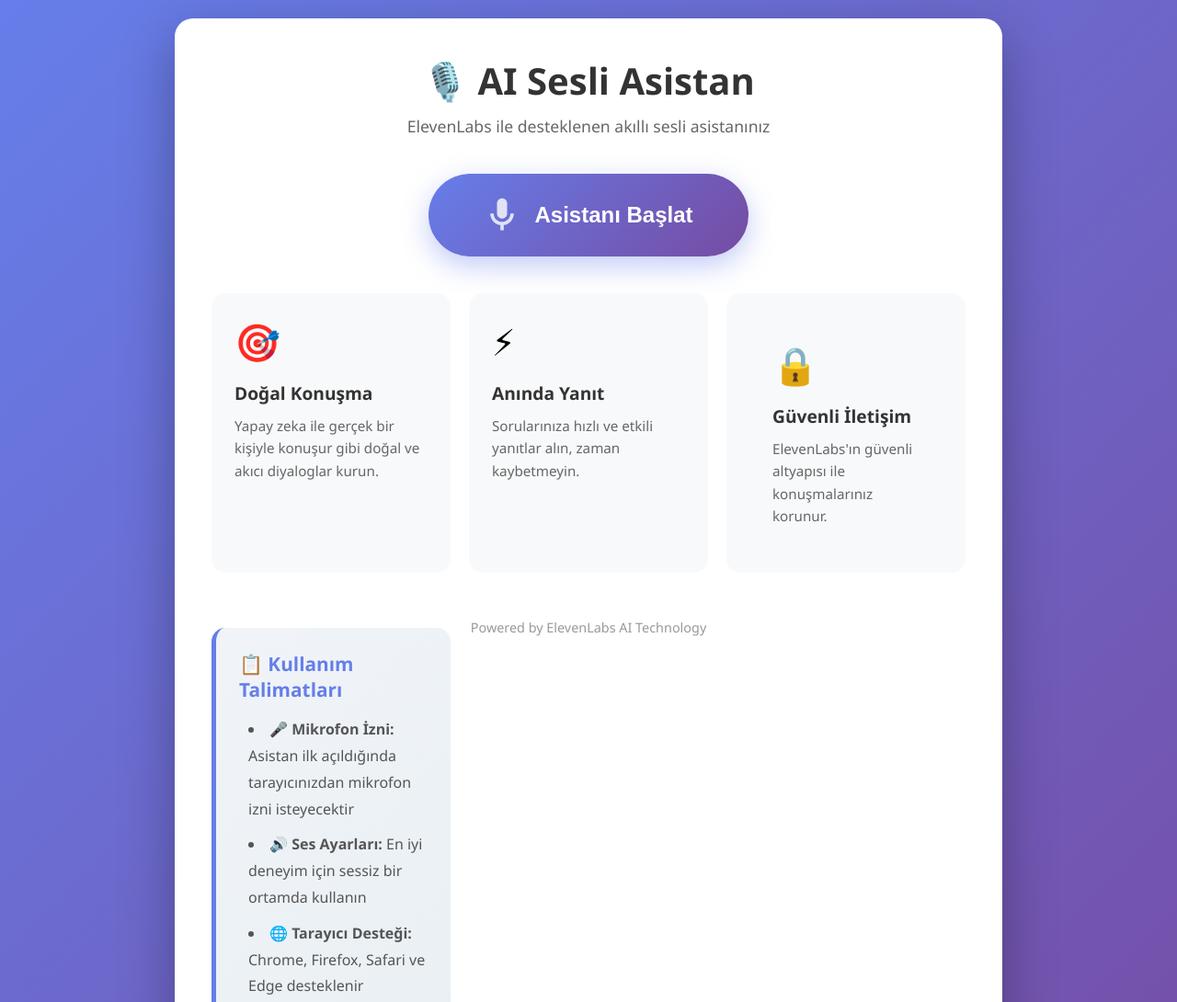
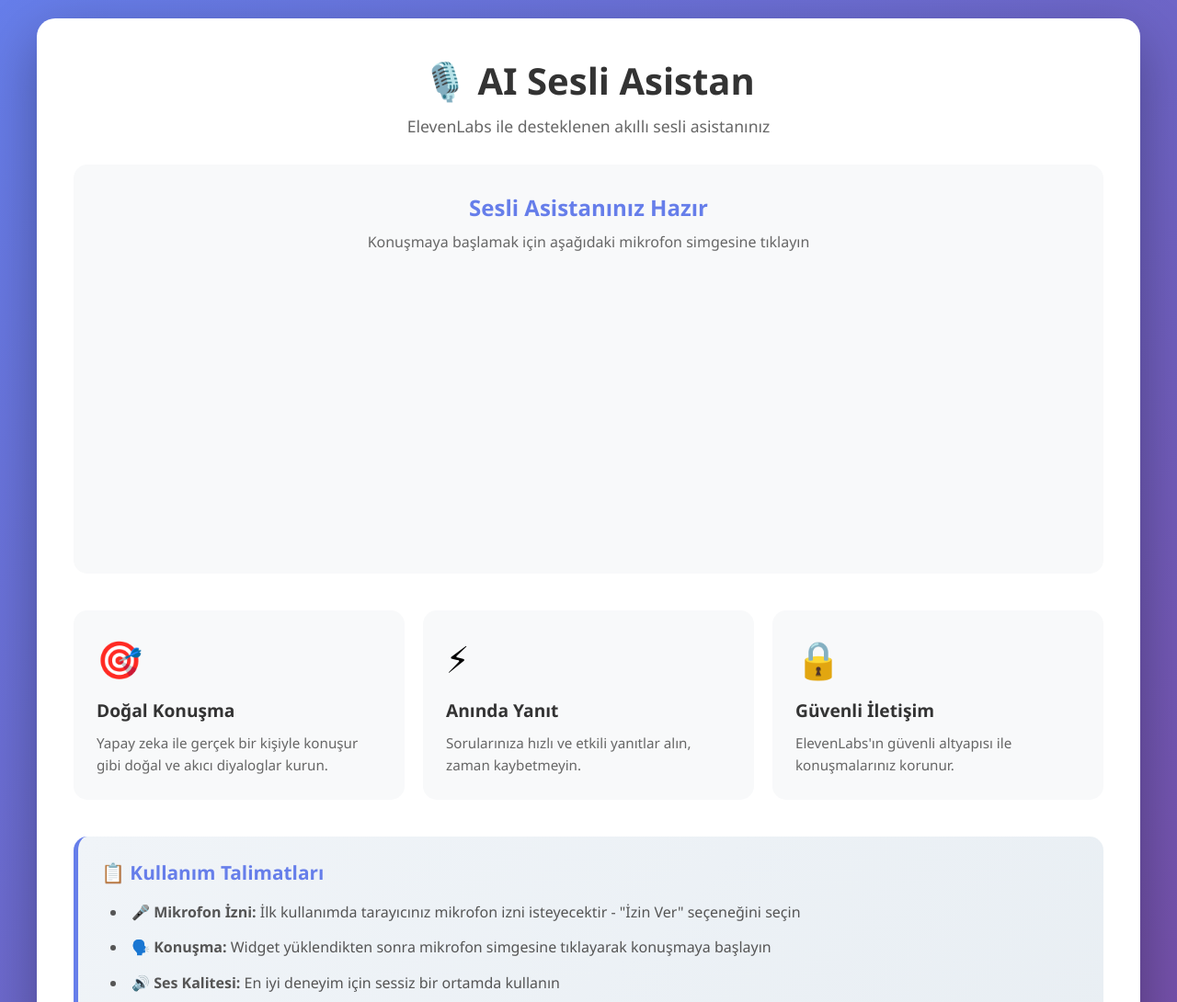
Before and after one commit to tdemirel85/VoiceAgentAta, a plain HTML site: page index.html in a window 1280 px wide. Shown: the top 1090 px of the page at 92% size. Drawn offline with Linux system fonts and the light colour scheme; a script that the page names is missing.

Commit message:
Refactor index.html for layout and styling updates

```diff
--- a/index.html
+++ b/index.html
@@ -4,6 +4,7 @@
     <meta charset="UTF-8">
     <meta name="viewport" content="width=device-width, initial-scale=1.0">
     <title>AI Sesli Asistan</title>
+
     <style>
         * {
             margin: 0;
@@ -27,7 +28,7 @@
             border-radius: 20px;
             box-shadow: 0 20px 60px rgba(0, 0, 0, 0.3);
             padding: 40px;
-            max-width: 900px;
+            max-width: 1200px;
             width: 100%;
             text-align: center;
         }
@@ -40,54 +41,46 @@
 
         .subtitle {
             color: #666;
-            margin-bottom: 40px;
+            margin-bottom: 30px;
             font-size: 1.1em;
         }
 
-        .main-button-container {
-            margin: 40px 0;
+        .assistant-container {
+            background: #f8f9fa;
+            border-radius: 15px;
+            padding: 30px;
+            margin: 30px 0;
+            min-height: 400px;
+            display: flex;
+            flex-direction: column;
+            align-items: center;
+            justify-content: center;
+            position: relative;
         }
 
-        .launch-button {
-            background: linear-gradient(135deg, #667eea 0%, #764ba2 100%);
-            color: white;
-            border: none;
-            padding: 25px 60px;
-            font-size: 1.5em;
-            border-radius: 50px;
-            cursor: pointer;
-            box-shadow: 0 10px 30px rgba(102, 126, 234, 0.4);
-            transition: all 0.3s ease;
-            display: inline-flex;
-            align-items: center;
-            gap: 15px;
-            font-weight: 600;
+        .assistant-info {
+            text-align: center;
+            margin-bottom: 20px;
         }
 
-        .launch-button:hover {
-            transform: translateY(-5px);
-            box-shadow: 0 15px 40px rgba(102, 126, 234, 0.6);
+        .assistant-info h2 {
+            color: #667eea;
+            font-size: 1.5em;
+            margin-bottom: 10px;
         }
 
-        .launch-button:active {
-            transform: translateY(-2px);
+        .assistant-info p {
+            color: #666;
+            font-size: 1em;
         }
 
-        .microphone-icon {
-            width: 40px;
-            height: 40px;
-            animation: pulse 2s infinite;
-        }
-
-        @keyframes pulse {
-            0%, 100% {
-                transform: scale(1);
-                opacity: 1;
-            }
-            50% {
-                transform: scale(1.1);
-                opacity: 0.8;
-            }
+        /* Widget container styling */
+        .widget-wrapper {
+            width: 100%;
+            display: flex;
+            justify-content: center;
+            align-items: center;
+            min-height: 300px;
         }
 
         .features-grid {
@@ -102,12 +95,12 @@
             padding: 25px;
             border-radius: 15px;
             text-align: left;
-            transition: transform 0.3s ease;
+            transition: transform 0.3s ease, box-shadow 0.3s ease;
         }
 
         .feature-card:hover {
             transform: translateY(-5px);
-            box-shadow: 0 5px 15px rgba(0, 0, 0, 0.1);
+            box-shadow: 0 5px 20px rgba(0, 0, 0, 0.1);
         }
 
         .feature-icon {
@@ -154,32 +147,6 @@
             padding-left: 10px;
         }
 
-        .status-message {
-            margin-top: 20px;
-            padding: 15px;
-            background: #d4edda;
-            color: #155724;
-            border-radius: 10px;
-            border: 1px solid #c3e6cb;
-            display: none;
-        }
-
-        .status-message.show {
-            display: block;
-            animation: slideIn 0.3s ease;
-        }
-
-        @keyframes slideIn {
-            from {
-                opacity: 0;
-                transform: translateY(-10px);
-            }
-            to {
-                opacity: 1;
-                transform: translateY(0);
-            }
-        }
-
         @media (max-width: 768px) {
             .container {
                 padding: 20px;
@@ -189,20 +156,38 @@
                 font-size: 1.8em;
             }
 
-            .launch-button {
-                padding: 20px 40px;
-                font-size: 1.2em;
+            .features-grid {
+                grid-template-columns: 1fr;
             }
 
-            .features-grid {
-                grid-template-columns: 1fr;
+            .assistant-container {
+                padding: 20px;
             }
         }
 
         .footer {
             margin-top: 30px;
+            padding-top: 20px;
+            border-top: 1px solid #e0e0e0;
             color: #999;
             font-size: 0.9em;
+        }
+
+        /* Loading animation */
+        .loading-indicator {
+            display: inline-block;
+            width: 50px;
+            height: 50px;
+            border: 5px solid #f3f3f3;
+            border-top: 5px solid #667eea;
+            border-radius: 50%;
+            animation: spin 1s linear infinite;
+            margin: 20px 0;
+        }
+
+        @keyframes spin {
+            0% { transform: rotate(0deg); }
+            100% { transform: rotate(360deg); }
         }
     </style>
 </head>
@@ -211,18 +196,16 @@
         <h1>🎙️ AI Sesli Asistan</h1>
         <p class="subtitle">ElevenLabs ile desteklenen akıllı sesli asistanınız</p>
 
-        <div class="main-button-container">
-            <button class="launch-button" onclick="launchAssistant()">
-                <svg class="microphone-icon" viewBox="0 0 24 24" fill="currentColor">
-                    <path d="M12 14c1.66 0 3-1.34 3-3V5c0-1.66-1.34-3-3-3S9 3.34 9 5v6c0 1.66 1.34 3 3 3z"/>
-                    <path d="M17 11c0 2.76-2.24 5-5 5s-5-2.24-5-5H5c0 3.53 2.61 6.43 6 6.92V21h2v-3.08c3.39-.49 6-3.39 6-6.92h-2z"/>
-                </svg>
-                Asistanı Başlat
-            </button>
-        </div>
+        <div class="assistant-container">
+            <div class="assistant-info">
+                <h2>Sesli Asistanınız Hazır</h2>
+                <p>Konuşmaya başlamak için aşağıdaki mikrofon simgesine tıklayın</p>
+            </div>
 
-        <div class="status-message" id="statusMessage">
-            ✅ Asistan yeni sekmede açılıyor...
+            <div class="widget-wrapper">
+                <!-- ElevenLabs Conversational AI Widget -->
+                <elevenlabs-convai agent-id="agent_5401kcnp2mg0fqsr307ycev535t2"></elevenlabs-convai>
+            </div>
         </div>
 
         <div class="features-grid">
@@ -243,7 +226,6 @@
             </div>
 
             <div class="feature-card">
-                <div class="feature-card">
                 <div class="feature-icon">🔒</div>
                 <div class="feature-title">Güvenli İletişim</div>
                 <div class="feature-description">
@@ -255,11 +237,12 @@
         <div class="info-box">
             <h3>📋 Kullanım Talimatları</h3>
             <ul>
-                <li><strong>🎤 Mikrofon İzni:</strong> Asistan ilk açıldığında tarayıcınızdan mikrofon izni isteyecektir</li>
-                <li><strong>🔊 Ses Ayarları:</strong> En iyi deneyim için sessiz bir ortamda kullanın</li>
-                <li><strong>🌐 Tarayıcı Desteği:</strong> Chrome, Firefox, Safari ve Edge desteklenir</li>
+                <li><strong>🎤 Mikrofon İzni:</strong> İlk kullanımda tarayıcınız mikrofon izni isteyecektir - "İzin Ver" seçeneğini seçin</li>
+                <li><strong>🗣️ Konuşma:</strong> Widget yüklendikten sonra mikrofon simgesine tıklayarak konuşmaya başlayın</li>
+                <li><strong>🔊 Ses Kalitesi:</strong> En iyi deneyim için sessiz bir ortamda kullanın</li>
+                <li><strong>🌐 Tarayıcı Desteği:</strong> Chrome, Firefox, Safari ve Edge tarayıcıları desteklenir</li>
                 <li><strong>📱 Mobil Uyumlu:</strong> Mobil cihazlardan da sorunsuz kullanabilirsiniz</li>
-                <li><strong>🔄 Yeniden Başlatma:</strong> Herhangi bir sorun yaşarsanız butona tekrar tıklayın</li>
+                <li><strong>🔄 Sorun Giderme:</strong> Widget yüklenmezse sayfayı yenileyin</li>
             </ul>
         </div>
 
@@ -269,44 +252,20 @@
     </div>
 
     <script>
-        const assistantURL = 'https://elevenlabs.io/app/talk-to?agent_id=agent_5401kcnp2mg0fqsr307ycev535t2&branch_id=agtbrch_9801kcnp2nc9fkq9mazt283ne57g';
+        // Widget yükleme kontrolü
+        window.addEventListener('load', function() {
+            console.log('ElevenLabs Widget yüklendi');
+        });
 
-        function launchAssistant() {
-            // Durum mesajını göster
-            const statusMessage = document.getElementById('statusMessage');
-            statusMessage.classList.add('show');
-
-            // Yeni sekmede aç
-            const newWindow = window.open(assistantURL, '_blank', 'noopener,noreferrer');
-
-            // Popup blocker kontrolü
-            if (!newWindow || newWindow.closed || typeof newWindow.closed === 'undefined') {
-                statusMessage.style.background = '#fff3cd';
-                statusMessage.style.color = '#856404';
-                statusMessage.style.borderColor = '#ffeaa7';
-                statusMessage.innerHTML = '⚠️ Popup engelleyici algılandı! Lütfen popup\'ları etkinleştirin veya <a href="' + assistantURL + '" target="_blank" style="color: #667eea; font-weight: bold;">buraya tıklayın</a>.';
-            } else {
-                // 3 saniye sonra mesajı gizle
-                setTimeout(() => {
-                    statusMessage.classList.remove('show');
-                }, 3000);
-            }
-
-            // Animasyon efekti
-            const button = event.target.closest('.launch-button');
-            button.style.transform = 'scale(0.95)';
-            setTimeout(() => {
-                button.style.transform = '';
-            }, 200);
-        }
-
-        // Keyboard shortcut - Space tuşuna basınca aç
-        document.addEventListener('keydown', function(event) {
-            if (event.code === 'Space' && event.target === document.body) {
-                event.preventDefault();
-                launchAssistant();
+        // Hata yakalama
+        window.addEventListener('error', function(e) {
+            if (e.message.includes('elevenlabs')) {
+                console.error('Widget yükleme hatası:', e);
             }
         });
     </script>
+
+    <!-- ElevenLabs Widget Script -->
+    <script src="https://unpkg.com/@elevenlabs/convai-widget-embed" async type="text/javascript"></script>
 </body>
 </html>
```
